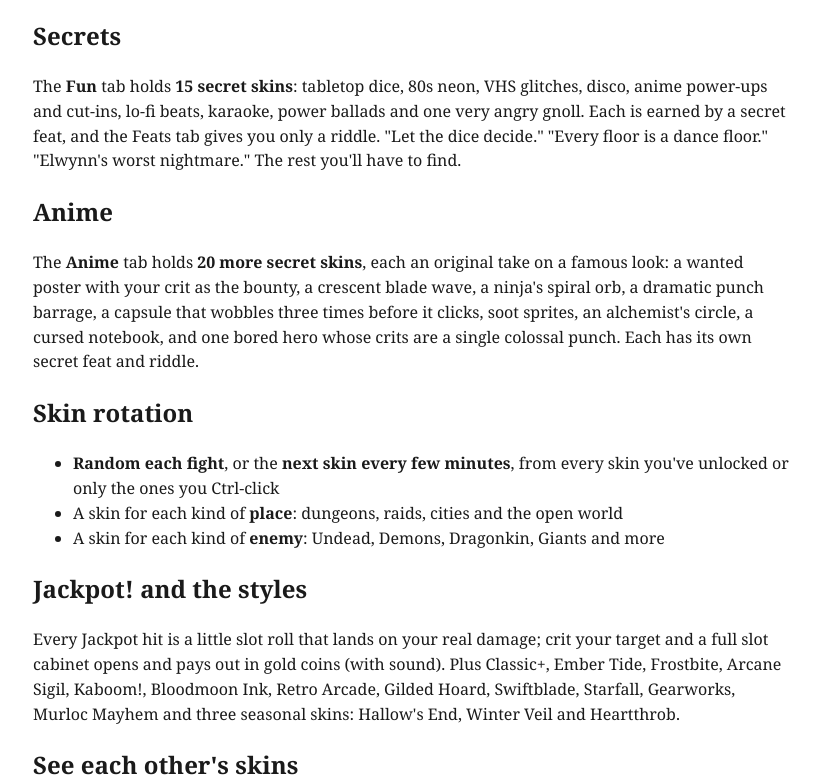
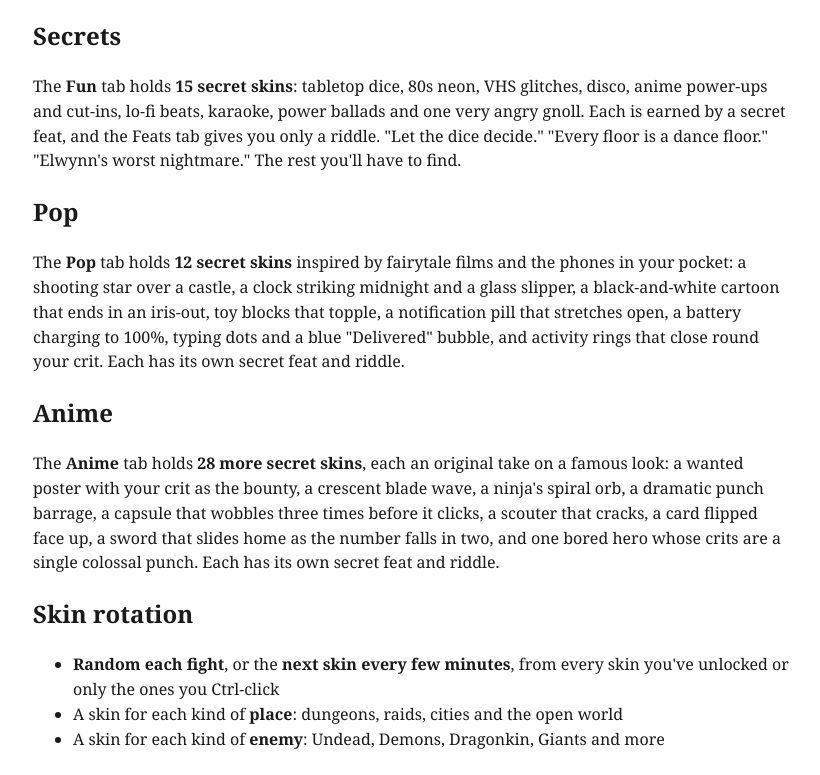
Before and after one commit to Starden/SkinDeep, a website: page docs/curseforge-description.html in a window 1280 px wide. Shown: the part 1909-2684 px from the top of the page, without its empty margins (227-1047 px from the left). Drawn offline with Linux system fonts and the light colour scheme.

Commit message:
Release 1.7.0: pop skins and eight more anime skins
Co-Authored-By: Claude Opus 5.5 <noreply@anthropic.com>

```diff
--- a/docs/curseforge-description.html
+++ b/docs/curseforge-description.html
@@ -15,7 +15,7 @@
 <h1>SkinDeep</h1>
 <p><strong>Damage skins for the floating combat numbers in WoW: Forever.</strong></p>
 <p>SkinDeep turns the numbers that pop over your enemies into animated, themed damage skins: custom fonts, motion, colors, crit bursts and particles. Every hit has a little style, and every crit lands with a punch.</p>
-<p>Type <strong>/skindeep</strong> to open the skin picker with a live preview. <strong>140+ skins</strong> across Styles, Classes, Races, Factions, PvP, Trades, Loot, Anime and a tab of secrets, and they can rotate by themselves.</p>
+<p>Type <strong>/skindeep</strong> to open the skin picker with a live preview. <strong>160+ skins</strong> across Styles, Classes, Races, Factions, PvP, Trades, Loot, Pop, Anime and a tab of secrets, and they can rotate by themselves.</p>
 
 <h2>Collect them, or have them all</h2>
 <p>The first time you log in, choose how to play:</p>
@@ -52,8 +52,11 @@
 <h2>Secrets</h2>
 <p>The <strong>Fun</strong> tab holds <strong>15 secret skins</strong>: tabletop dice, 80s neon, VHS glitches, disco, anime power-ups and cut-ins, lo-fi beats, karaoke, power ballads and one very angry gnoll. Each is earned by a secret feat, and the Feats tab gives you only a riddle. "Let the dice decide." "Every floor is a dance floor." "Elwynn's worst nightmare." The rest you'll have to find.</p>
 
+<h2>Pop</h2>
+<p>The <strong>Pop</strong> tab holds <strong>12 secret skins</strong> inspired by fairytale films and the phones in your pocket: a shooting star over a castle, a clock striking midnight and a glass slipper, a black-and-white cartoon that ends in an iris-out, toy blocks that topple, a notification pill that stretches open, a battery charging to 100%, typing dots and a blue "Delivered" bubble, and activity rings that close round your crit. Each has its own secret feat and riddle.</p>
+
 <h2>Anime</h2>
-<p>The <strong>Anime</strong> tab holds <strong>20 more secret skins</strong>, each an original take on a famous look: a wanted poster with your crit as the bounty, a crescent blade wave, a ninja's spiral orb, a dramatic punch barrage, a capsule that wobbles three times before it clicks, soot sprites, an alchemist's circle, a cursed notebook, and one bored hero whose crits are a single colossal punch. Each has its own secret feat and riddle.</p>
+<p>The <strong>Anime</strong> tab holds <strong>28 more secret skins</strong>, each an original take on a famous look: a wanted poster with your crit as the bounty, a crescent blade wave, a ninja's spiral orb, a dramatic punch barrage, a capsule that wobbles three times before it clicks, a scouter that cracks, a card flipped face up, a sword that slides home as the number falls in two, and one bored hero whose crits are a single colossal punch. Each has its own secret feat and riddle.</p>
 
 <h2>Skin rotation</h2>
 <ul>
```
Also changed, not shown: CHANGELOG.md.
